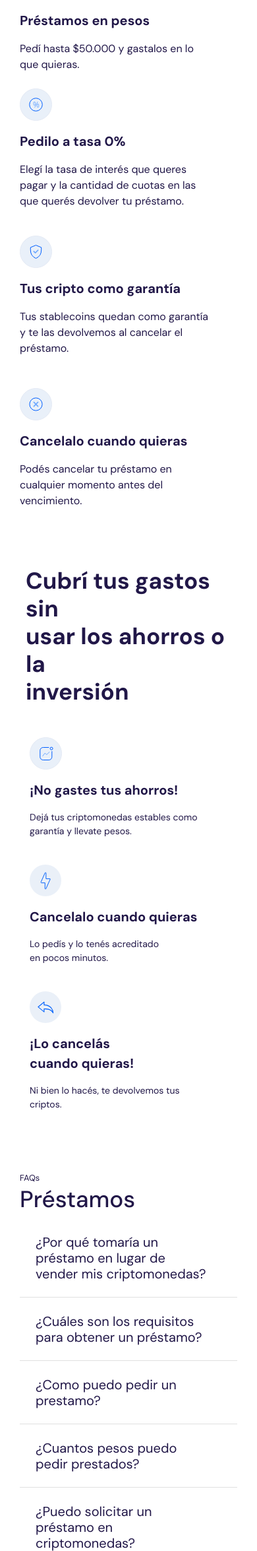
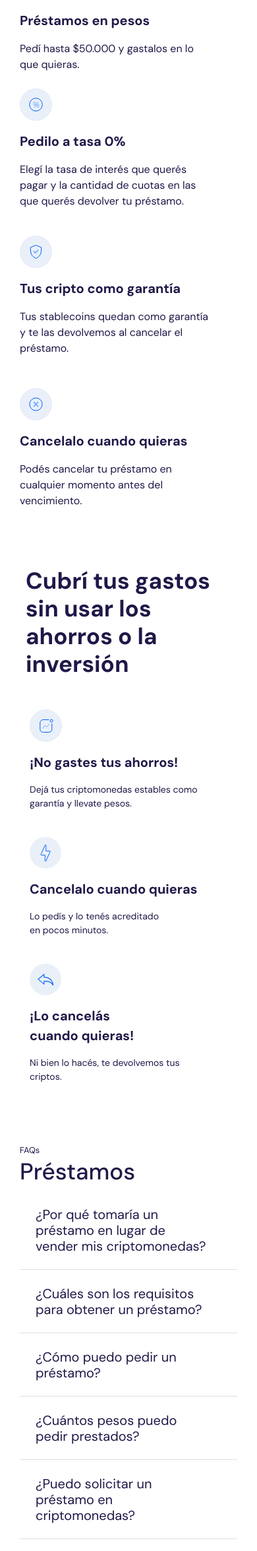
Before and after one commit to JHOD3/buenbit-calculator, a PHP site: page / in a window 390 px wide. Shown: the part 926-3276 px from the top of the page at 66% size. Run offline with PHP 8.4, Linux system fonts and the light colour scheme; some libraries are stand-ins or nearby versions.

Commit message:
Cambios terminados 18082021

```diff
--- a/index.php
+++ b/index.php
@@ -34,12 +34,10 @@
             </div>
             <!-- Navbar links-->
             <ul class="nav navbar-nav nav-flex-icons ml-auto d-md-flex d-none">
-                <li class="nav-item align-items-center d-flex"><a class="nav-link text-primary font-weight-normal"><span
-                                class="clearfix d-none d-sm-inline-block">Descargá la app</span></a></li>
-                <li class="nav-item mx-md-3"><a
+                <li class="nav-item mx-md-3"><a href="https://app.buenbit.com/registro"
                             class="nav-link btn btn-rounded btn-outline-primary btn-lg px-4 py-2"><span
                                 class="clearfix d-none d-sm-inline-block">Crear cuenta</span></a></li>
-                <li class="nav-item"><a class="nav-link btn btn-rounded btn-primary btn-lg px-4 py-2"><span
+                <li class="nav-item"><a href="https://app.buenbit.com/" class="nav-link btn btn-rounded btn-primary btn-lg px-4 py-2"><span
                                 class="clearfix d-none d-sm-inline-block">Ingresar</span></a></li>
             </ul>
             <!-- Navbar links-->
@@ -63,7 +61,7 @@
                             No vendas tus criptomonedas para cubrir gastos <br class="d-md-block d-none"> inesperados. Pedí un préstamo en pesos y dejá tus <br class="d-md-block d-none"> criptomonedas en garantía.
                         </h6>
                         <div class="mt-md-4 d-md-block d-none">
-                            <a class="btn btn-primary btn-md btn-rounded mb-4 mt-2 col-md-3 mx-auto font-12 col-8 font-15 mt-md-3">
+                            <a class="btn btn-primary btn-md btn-rounded mb-4 mt-2 col-md-3 mx-auto font-12 col-8 font-15 mt-md-3 simular_prestamo">
                                 Ir al simulador
                             </a>
                         </div>
@@ -128,7 +126,7 @@
                             </div>
                             <div class="font-weight-bold font-20 py-md-3 py-3">Pedilo a tasa 0%</div>
                             <div>
-                                <p>Elegí la tasa de interés que queres <br> pagar y la cantidad de cuotas en las <br> que querés devolver tu préstamo.</p>
+                                <p>Elegí la tasa de interés que querés <br> pagar y la cantidad de cuotas en las <br> que querés devolver tu préstamo.</p>
                             </div>
                         </div>
 
@@ -162,7 +160,7 @@
         </section>
         <section class="pt-md-5 pt-5">
             <div class="mt-md-4 mt-4">
-                <h3 class="text-md-center font-35 font-35-m font-weight-bold px-md-0 px-4">Cubrí tus gastos sin <br class="d-block d-md-none"> usar los ahorros o la <br class="d-block d-md-none"> inversión</h3>
+                <h3 class="text-md-center font-35 font-35-m font-weight-bold px-md-0 px-4">Cubrí tus gastos sin  usar los ahorros o la inversión</h3>
             </div>
             <div class="col-md-9 mx-auto mt-md-5 mt-5">
                 <div class="container">
@@ -232,7 +230,7 @@
                             <div id="collapse-1043" class="collapse px-4 m-acordion-content" role="tabpanel"
                                  aria-labelledby="heading-1043" data-parent="#accordion-progress">
                                 <small>
-                                    Los usuarios están pidiendo préstamos principalmente para cubrir gastos que surgen de manera inesperada. Si tenes criptomonedas como ahorro o inversion, ahora no es necesario venderlas para poder cubrir esos gastos inesperados. Podes pedir un prestamo en pesos y dejar tus criptmononedas como garantia de la devolucion del prestamo.
+                                    Los usuarios están pidiendo préstamos principalmente para cubrir gastos que surgen de manera inesperada. Si tenés criptomonedas como ahorro o inversión, ahora no es necesario venderlas para poder cubrir esos gastos inesperados. Podés pedir un préstamo en pesos y dejar tus criptmononedas como garantía de la devolución del préstamo.
                                 </small>
                             </div>
                         </div>
@@ -273,7 +271,7 @@
                                 <a data-toggle="collapse" href="#collapse-10451" aria-expanded="false"
                                    aria-controls="collapse-10451" class="collapsed">
                                     <h6 class="mb-0 text-secondary font-20 d-flex">
-                                        <div>¿Como puedo pedir un prestamo?</div>
+                                        <div>¿Cómo puedo pedir un préstamo?</div>
                                         <i class="far fa-plus rotate-icon ml-auto"></i>
                                     </h6>
                                 </a>
@@ -283,7 +281,7 @@
                             <div id="collapse-10451" class="collapse  px-4 m-acordion-content" role="tabpanel"
                                  aria-labelledby="heading-10451" data-parent="#accordion-progress">
                                 <small>
-                                    Al completar el formulario de simulación de prestamo en este sitio web, una persona de nuestro equipo te va a contactar para asesorarte, responder todas tus dudas y acompañarte en el proceso de otorgación del préstamo en pesos sólo si decides avanzar.
+                                    Al completar el formulario de simulación de préstamo en este sitio web, una persona de nuestro equipo te va a contactar para asesorarte, responder todas tus dudas y acompañarte en el proceso de otorgación del préstamo en pesos sólo si decides avanzar.
                                 </small>
                             </div>
                         </div>
@@ -296,7 +294,7 @@
                                 <a data-toggle="collapse" href="#collapse-10452" aria-expanded="false"
                                    aria-controls="collapse-10452" class="collapsed">
                                     <h6 class="mb-0 text-secondary font-20 d-flex">
-                                        <div>¿Cuantos pesos puedo pedir prestados?</div>
+                                        <div>¿Cuántos pesos puedo pedir prestados?</div>
                                         <i class="far fa-plus rotate-icon ml-auto"></i>
                                     </h6>
                                 </a>
@@ -306,7 +304,7 @@
                             <div id="collapse-10452" class="collapse  px-4 m-acordion-content" role="tabpanel"
                                  aria-labelledby="heading-10452" data-parent="#accordion-progress">
                                 <small>
-                                    Podes pedir tu prestamo por un valor de hasta AR$ 50.000. Tene en cuenta que cuanto mayor sea el valor de tu prestamo, mayor sera la garantia necesaria a ofrecer en criptomonedas.
+                                    Podés pedir tu préstamo por un valor de hasta AR$ 50.000. Tené en cuenta que cuanto mayor sea el valor de tu préstamo, mayor será la garantía necesaria a ofrecer en criptomonedas.
                                 </small>
                             </div>
                         </div>
@@ -480,7 +478,7 @@
                                 <a data-toggle="collapse" href="#collapse-1088" aria-expanded="false"
                                    aria-controls="collapse-1088" class="collapsed">
                                     <h6 class="mb-0 text-secondary font-20 d-flex">
-                                        <div>¿En cuantas cuotas puedo cancelar mi préstamo?
+                                        <div>¿En cuántas cuotas puedo cancelar mi préstamo?
                                         </div>
                                         <i class="far fa-plus rotate-icon ml-auto"></i>
                                     </h6>
@@ -490,7 +488,7 @@
                             <!-- Card body -->
                             <div id="collapse-1088" class="collapse  px-4 m-acordion-content" role="tabpanel"
                                  aria-labelledby="heading-1088" data-parent="#accordion-progress">
-                                Podés cancelar tu préstamo en 3, 6 o 12 cuotas.
+                                <small>Podés cancelar tu préstamo en 3, 6 o 12 cuotas.</small>
                             </div>
                         </div>
                         <!-- Accordion card -->
@@ -512,7 +510,7 @@
                             <div id="collapse-1052" class="collapse  px-4 m-acordion-content" role="tabpanel"
                                  aria-labelledby="heading-1052" data-parent="#accordion-progress">
                                 <small>
-                                    Podés elegir cuál es la tasa de interés que queres pagar por tu prestamo, incluso con la posibilidad de obtener tu prestamo a tasa 0%. Cuanto mayor sea el valor de las criptomonedas que ofrezcas en garantía menor será la tasa de interes a pagar. Podés usar la calculadora de simulación de préstamos en este sitio web y calcular la tasa de interes que pagarias en tu prestamo.
+                                    Podés elegir cuál es la tasa de interés que querés pagar por tu préstamo, incluso con la posibilidad de obtener tu préstamo a tasa 0%. Cuanto mayor sea el valor de las criptomonedas que ofrezcas en garantía menor será la tasa de interés a pagar. Podés usar la calculadora de simulación de préstamos en este sitio web y calcular la tasa de interés que pagarías en tu préstamo.
                                 </small>
                             </div>
                         </div>
```
Also changed, not shown: gracias.php (+5 -7 lines), js/calculo-dos.js (+8 -11 lines), simulador.php (+22 -10 lines), terminos.php (+5 -3 lines).
